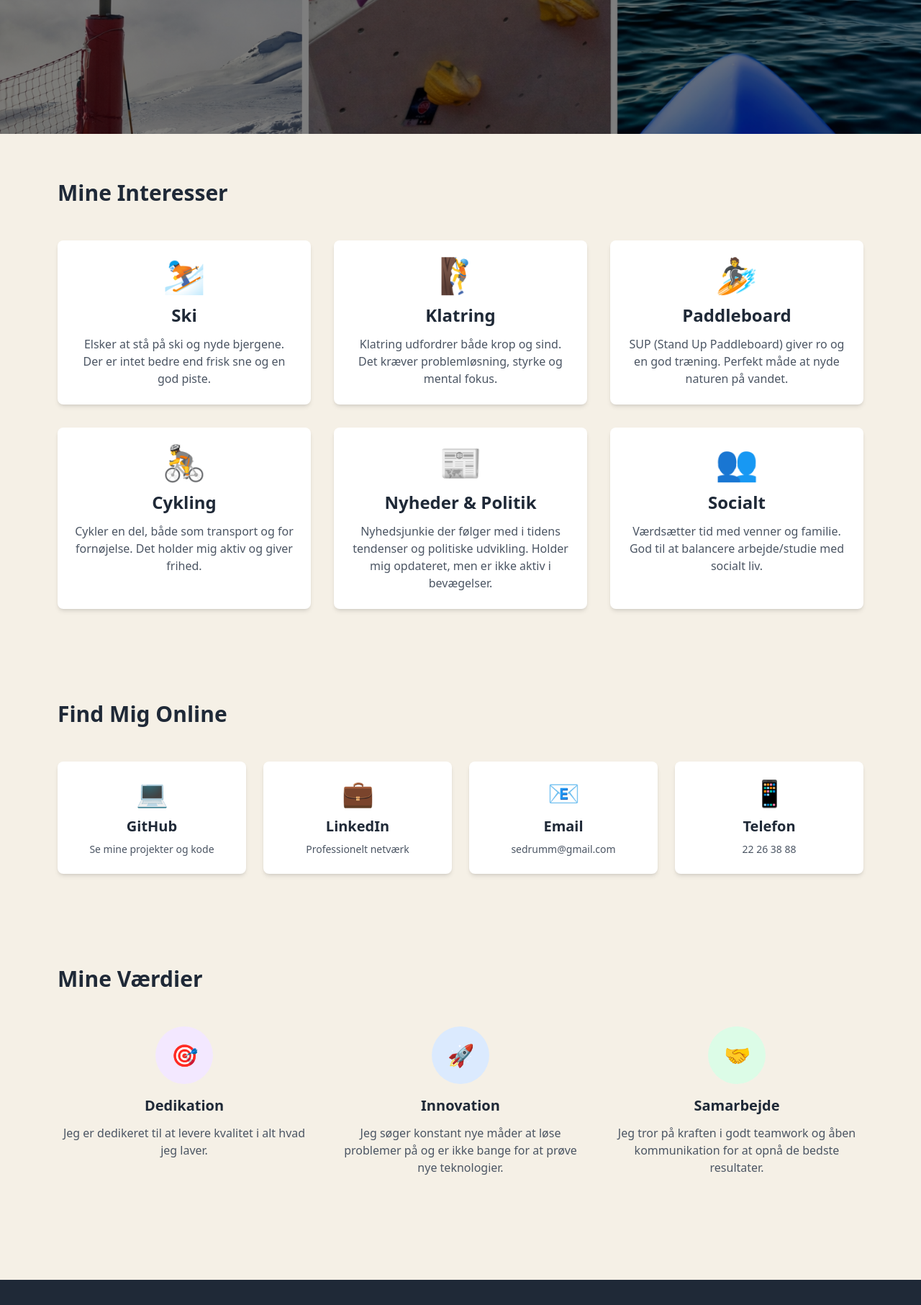
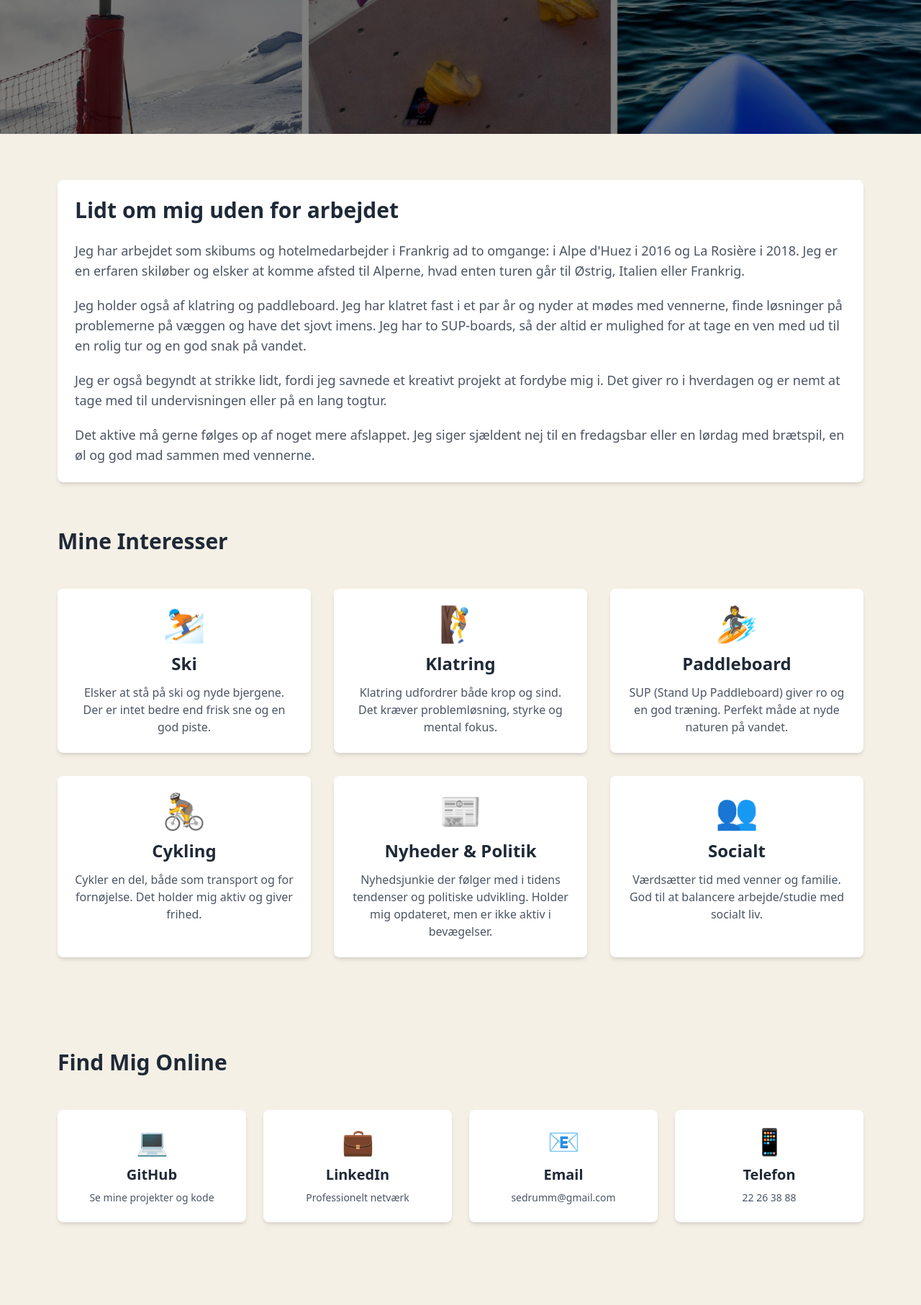
Before and after one commit to drummdurum/cv, a Node server app: page /fritid in a window 1280 px wide. Shown: the part 470-2283 px from the top of the page at 72% size. Run offline with Node 20, Linux system fonts and the light colour scheme.

Commit message:
Tilføj personlig fritidstekst og link fra forsiden

```diff
--- a/public/css/output.css
+++ b/public/css/output.css
@@ -633,10 +633,6 @@ video {
   inset: 0px;
 }
 
-.-left-\[10000px\] {
-  left: -10000px;
-}
-
 .right-4 {
   right: 1rem;
 }
@@ -718,6 +714,10 @@ video {
 
 .mt-20 {
   margin-top: 5rem;
+}
+
+.mt-6 {
+  margin-top: 1.5rem;
 }
 
 .mt-7 {
@@ -1154,6 +1154,10 @@ video {
   padding-bottom: 2rem;
 }
 
+.pb-16 {
+  padding-bottom: 4rem;
+}
+
 .pl-4 {
   padding-left: 1rem;
 }
@@ -1285,6 +1289,11 @@ video {
 .text-indigo-800 {
   --tw-text-opacity: 1;
   color: rgb(55 48 163 / var(--tw-text-opacity, 1));
+}
+
+.text-primary {
+  --tw-text-opacity: 1;
+  color: rgb(37 99 235 / var(--tw-text-opacity, 1));
 }
 
 .text-purple-800 {
@@ -1367,6 +1376,12 @@ video {
   transition-duration: 150ms;
 }
 
+.transition-colors {
+  transition-property: color, background-color, border-color, text-decoration-color, fill, stroke;
+  transition-timing-function: cubic-bezier(0.4, 0, 0.2, 1);
+  transition-duration: 150ms;
+}
+
 .transition-transform {
   transition-property: transform;
   transition-timing-function: cubic-bezier(0.4, 0, 0.2, 1);
@@ -1433,6 +1448,11 @@ video {
   color: rgb(245 240 230 / var(--tw-text-opacity, 1));
 }
 
+.hover\:text-secondary:hover {
+  --tw-text-opacity: 1;
+  color: rgb(30 64 175 / var(--tw-text-opacity, 1));
+}
+
 .hover\:text-white:hover {
   --tw-text-opacity: 1;
   color: rgb(255 255 255 / var(--tw-text-opacity, 1));
--- a/translations.js
+++ b/translations.js
@@ -88,6 +88,11 @@ const translations = {
   'Alle rettigheder forbeholdes.': 'All rights reserved.',
   'Tidligere stillinger og praktikforløb': 'Previous positions and internships',
   'Hvad jeg laver når jeg ikke koder': 'What I do when I am not coding',
+  'Lidt om mig uden for arbejdet': 'A little about me outside work',
+  'Jeg har arbejdet som skibums og hotelmedarbejder i Frankrig ad to omgange: i Alpe d\'Huez i 2016 og La Rosière i 2018. Jeg er en erfaren skiløber og elsker at komme afsted til Alperne, hvad enten turen går til Østrig, Italien eller Frankrig.': 'I worked two seasons in France as a ski bum and hotel employee: in Alpe d\'Huez in 2016 and La Rosière in 2018. I am an experienced skier and love travelling to the Alps, whether the trip takes me to Austria, Italy or France.',
+  'Jeg holder også af klatring og paddleboard. Jeg har klatret fast i et par år og nyder at mødes med vennerne, finde løsninger på problemerne på væggen og have det sjovt imens. Jeg har to SUP-boards, så der altid er mulighed for at tage en ven med ud til en rolig tur og en god snak på vandet.': 'I also enjoy climbing and paddleboarding. I have climbed regularly for a couple of years and enjoy meeting up with friends, working out the problems on the wall and having fun along the way. I have two SUP boards, so there is always room to bring a friend along for a relaxed trip and a good conversation on the water.',
+  'Jeg er også begyndt at strikke lidt, fordi jeg savnede et kreativt projekt at fordybe mig i. Det giver ro i hverdagen og er nemt at tage med til undervisningen eller på en lang togtur.': 'I have also recently taken up knitting because I wanted a creative project to immerse myself in. It brings a sense of calm to everyday life and is easy to bring along to class or on a long train journey.',
+  'Det aktive må gerne følges op af noget mere afslappet. Jeg siger sjældent nej til en fredagsbar eller en lørdag med brætspil, en øl og god mad sammen med vennerne.': 'I also appreciate more relaxed plans after being active. I rarely say no to Friday drinks or a Saturday spent playing board games, having a beer and enjoying good food with friends.',
   'Tekniske Kompetencer': 'Technical Skills',
   'Mine Projekter': 'My Projects',
   'Praktik hos BrandByHand': 'Internship at BrandByHand',
@@ -136,6 +141,7 @@ const translations = {
   'Kundeservice på højt niveau': 'High-level customer service',
   'Servering i travlt hotelmiljø': 'Service in a busy hotel environment',
   'Om Mig': 'About Me',
+  'Om mig uden for jobbet': 'About me outside work',
   'Databaser': 'Databases',
   'Quality & Værktøjer': 'Quality & Tools',
   'rollebaseret adgang': 'role-based access',
--- a/views/fritid.ejs
+++ b/views/fritid.ejs
@@ -16,8 +16,31 @@
   </div>
 </section>
 
+<!-- Personlig introduktion -->
+<section class="py-16 bg-sand">
+  <div class="max-w-6xl mx-auto px-4">
+    <div class="card">
+      <h2 class="text-3xl font-bold text-gray-800 mb-6">Lidt om mig uden for arbejdet</h2>
+      <div class="space-y-5 text-gray-600 text-base sm:text-lg leading-relaxed">
+        <p>
+          Jeg har arbejdet som skibums og hotelmedarbejder i Frankrig ad to omgange: i Alpe d'Huez i 2016 og La Rosière i 2018. Jeg er en erfaren skiløber og elsker at komme afsted til Alperne, hvad enten turen går til Østrig, Italien eller Frankrig.
+        </p>
+        <p>
+          Jeg holder også af klatring og paddleboard. Jeg har klatret fast i et par år og nyder at mødes med vennerne, finde løsninger på problemerne på væggen og have det sjovt imens. Jeg har to SUP-boards, så der altid er mulighed for at tage en ven med ud til en rolig tur og en god snak på vandet.
+        </p>
+        <p>
+          Jeg er også begyndt at strikke lidt, fordi jeg savnede et kreativt projekt at fordybe mig i. Det giver ro i hverdagen og er nemt at tage med til undervisningen eller på en lang togtur.
+        </p>
+        <p>
+          Det aktive må gerne følges op af noget mere afslappet. Jeg siger sjældent nej til en fredagsbar eller en lørdag med brætspil, en øl og god mad sammen med vennerne.
+        </p>
+      </div>
+    </div>
+  </div>
+</section>
+
 <!-- Hobbyer & Interesser -->
-<section class="py-16 bg-sand">
+<section class="pb-16 bg-sand">
   <div class="max-w-6xl mx-auto px-4">
     <h2 class="section-title">Mine Interesser</h2>
 
--- a/views/index.ejs
+++ b/views/index.ejs
@@ -50,6 +50,9 @@
       <p>
         Jeg er nysgerrig på mange dele af udviklingsarbejdet. Det vigtigste for mig er at kunne hjælpe med at finde den rigtige løsning uanset om det handler om databaselogik på tværs af relations, dokument og grafdatabaser, om at vælge en god teststrategi eller om at bygge og omstrukturere applikationer. Jeg synes det er spændende at opdele ansvar i mindre og mere effektive systemer, der er nemmere at udvikle og vedligeholde.
       </p>
+      <a href="/fritid" class="inline-flex items-center gap-2 mt-6 font-semibold text-primary hover:text-secondary transition-colors duration-300">
+        Om mig uden for jobbet <span aria-hidden="true">→</span>
+      </a>
     </div>
   </div>
 </section>
```
